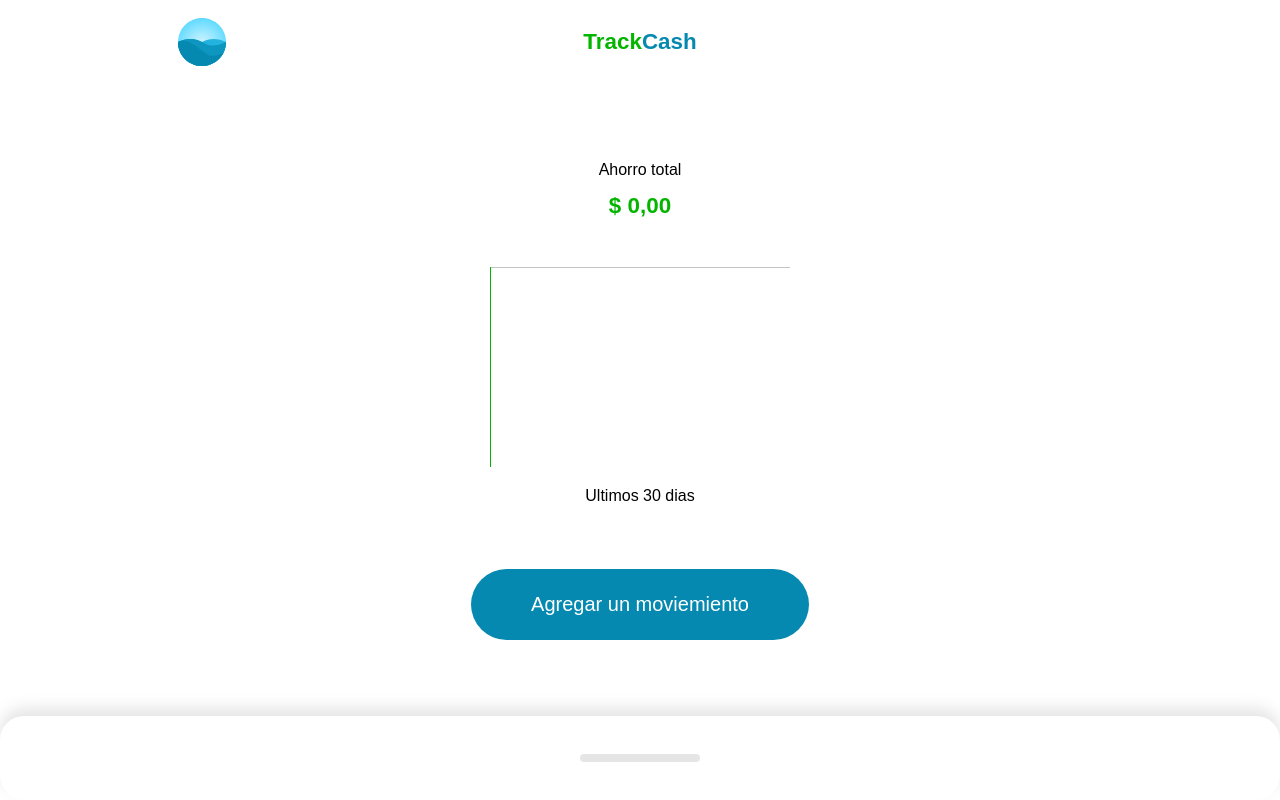
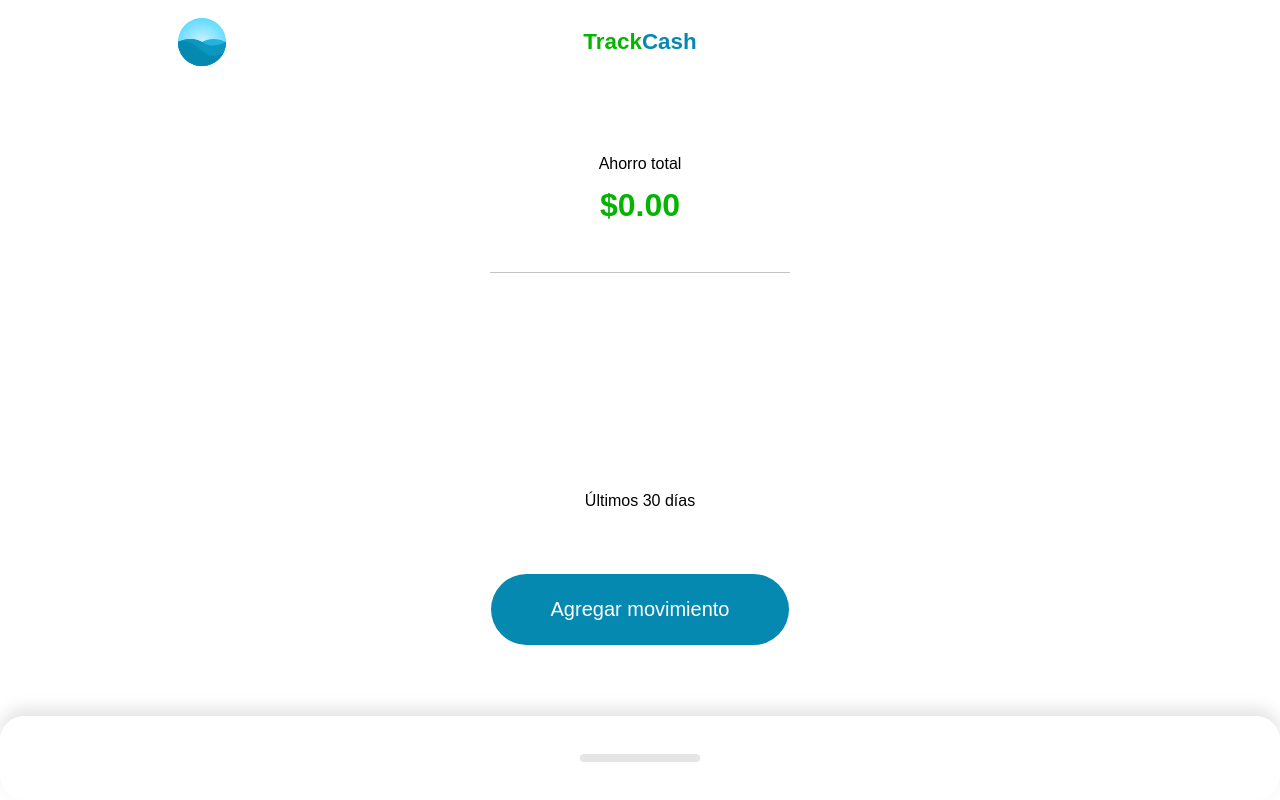
Before and after one commit to miguel9214/cashflow, a Vue app: page / in a window 1280 px wide. Built offline with nearby package versions, Linux system fonts and the light colour scheme.

Commit message:
proyecto terminado

```diff
--- a/src/App.vue
+++ b/src/App.vue
@@ -1,36 +1,29 @@
 <template>
   <Suspense>
     <template #default>
-  <div>
-    <Home/>
-  </div>
+      <Home />
     </template>
     <template #fallback>
-  <div>
       <SplashScreen />
-  </div>
     </template>
   </Suspense>
-
-
 </template>
 
 <script>
-import Home from './components/Home.vue'
 import SplashScreen from "./components/SplashScreen.vue";
 import { defineAsyncComponent } from "vue";
 
 export default {
   components: {
-
     SplashScreen,
-    Home: defineAsyncComponent(() => {
-      return new Promise((resolve)=>{
-        setTimeout(()=>{
-         resolve(import("./components/Home.vue"))
-        },2500);
+    Home: defineAsyncComponent(
+      () =>
+        new Promise((resolve) => {
+          setTimeout(() => {
+            resolve(import("./components/Home.vue"));
+          }, 2500);
         })
-    }),
+    ),
   },
 };
 </script>
@@ -43,6 +36,7 @@
   margin: 0;
   font-family: Arial, Helvetica, sans-serif;
 }
+
 * {
   --brand-green: #04b500;
   --brand-blue: #0689b0;
--- a/src/components/Action.vue
+++ b/src/components/Action.vue
@@ -1,19 +1,19 @@
 <template>
-  <button @click="showModal = true">Agregar un moviemiento</button>
+  <button @click="showModal = true">Agregar movimiento</button>
   <teleport to="#app">
     <Modal v-show="showModal" @close="showModal = false">
       <form @submit.prevent="submit">
         <div class="field">
-          <label>Titulo</label>
+          <label>Título</label>
           <input type="text" v-model="title" />
         </div>
         <div class="field">
           <label>Monto</label>
-          <input type="text" v-model="amount" />
+          <input type="number" v-model="amount" />
         </div>
         <div class="field">
-          <label>Descripcion</label>
-          <textarea row="4" type="text" v-model="descripcion"></textarea>
+          <label>Descripción</label>
+          <textarea rows="4" v-model="description"></textarea>
         </div>
         <div class="field">
           <label class="radio-label">
@@ -34,30 +34,30 @@
 </template>
 
 <script setup>
-import { ref, defineEmits} from "vue";
+import { ref, defineEmits } from "vue";
 import Modal from "./Modal.vue";
 
 const showModal = ref(false);
 const title = ref("");
 const amount = ref(0);
-const descripcion = ref("");
+const description = ref("");
 const movementType = ref("Ingreso");
 
 const emit = defineEmits(["create"]);
 
 const submit = () => {
   showModal.value = !showModal.value;
-  emit("create",{
-    title:title.value,
-    amount: movementType.value==="Ingreso"?amount.value:-amount.value,
-    descripcion:descripcion.value,
+  emit("create", {
+    title: title.value,
+    description: description.value,
+    amount: movementType.value === "Ingreso" ? amount.value : -amount.value,
     time: new Date(),
     id: new Date(),
   });
-  title.value="";
-  descripcion.value="";
-  amount.value=0;
-  movementType.value="Ingreso";
+  title.value = "";
+  description.value = "";
+  amount.value = 0;
+  movementType.value = "Ingreso";
 };
 </script>
 
--- a/src/components/Home.vue
+++ b/src/components/Home.vue
@@ -1,18 +1,17 @@
 <template>
-  <div>
   <Layout>
     <template #header>
-        <Header> </Header>
+      <Header></Header>
     </template>
     <template #resume>
       <Resume
-          :label="'Ahorro total'"
-          :totalLabel="totalLabel"
+        :total-label="'Ahorro total'"
+        :label="label"
+        :total-amount="totalAmount"
         :amount="amount"
-          :totalAmount="totalAmount"
       >
         <template #graphic>
-            <Graphic :amounts="amounts" />
+          <Graphic :amounts="amounts" @select="select" />
         </template>
         <template #action>
           <Action @create="create" />
@@ -20,86 +19,54 @@
       </Resume>
     </template>
     <template #movements>
-        <Movements :movements="movements" @remove="remove" />
+      <Movements
+        :movements="movements"
+        @remove="remove"
+      />
     </template>
   </Layout>
-  </div>
 </template>
+
 <script>
-import Layout from "@/components/Layout.vue";
-import Header from "@/components/Header.vue";
+import Layout from "./Layout.vue";
+import Header from "./Header.vue";
 import Resume from "./Resume/Index.vue";
 import Action from "./Action.vue";
 import Movements from "./Movements/Index.vue";
 import Graphic from "./Resume/Graphic.vue";
+
 export default {
   components: {
     Layout,
     Header,
     Resume,
-    Graphic,
     Action,
     Movements,
+    Graphic,
 },
   data() {
     return {
+      label: null,
       amount: null,
-      label: null,
-      amounts: [100, 200, 500, 200, -400, -600, -300, 0, 300, 500],
-      movements: [
-        // {
-        //   id: 1,
-        //   title: "Movimiento 1",
-        //   description: "Deposito de salario",
-        //   amount: 100,
-        //   time: new Date("14-12-2023"),
-        // },
-        // {
-        //   id: 2,
-        //   title: "Movimiento 2",
-        //   description: "Deposito de honorarios",
-        //   amount: 500,
-        //   time: new Date("14-12-2023"),
-        // },
-        // {
-        //   id: 3,
-        //   title: "Movimiento 3",
-        //   description: "Comida",
-        //   amount: -100,
-        //   time: new Date("14-12-2023"),
-        // },
-        // {
-        //   id: 4,
-        //   title: "Movimiento 4",
-        //   description: "Colegiatura",
-        //   amount: -200,
-        //   time: new Date("14-12-2023"),
-        // },
-        // {
-        //   id: 5,
-        //   title: "Movimiento 5",
-        //   description: "Reparación equipo",
-        //   amount: 100,
-        //   time: new Date("14-12-2023"),
-        // },
-      ],
+      movements: [],
     };
   },
   computed: {
     amounts() {
       const lastDays = this.movements
-        .filter((m) => {
+        .filter(m => {
           const today = new Date();
           const oldDate = today.setDate(today.getDate() - 30);
+
           return m.time > oldDate;
         })
-        .map((m) => m.amount);
+        .map(m => m.amount);
 
       return lastDays.map((m, i) => {
-        const lastMovements = lastDays.slice(0, i);
+        const lastMovements = lastDays.slice(0, i + 1);
 
         return lastMovements.reduce((suma, movement) => {
-          return suma + movement;
+          return suma + movement
         }, 0);
       });
     },
@@ -112,29 +79,30 @@
   mounted() {
     const movements = JSON.parse(localStorage.getItem("movements"));
     console.log(movements);
+
     if (Array.isArray(movements)) {
       this.movements = movements.map(m => {
         return { ...m, time: new Date(m.time) };
       });
     }
-
-
   },
-
   methods: {
     create(movement) {
       this.movements.push(movement);
       this.save();
     },
     remove(id) {
-      const index = this.movements.findIndex((m) => m.id === id);
+      const index = this.movements.findIndex(m => m.id === id);
       this.movements.splice(index, 1);
       this.save();
     },
-    save(){
-      localStorage.setItem("movements",JSON.stringify(this.movements));
+    save() {
+      localStorage.setItem("movements", JSON.stringify(this.movements));
+    },
+    select(el) {
+      console.log(el);
+      this.amount = el;
     }
-  },
+  }
 };
 </script>
-<style lang=""></style>
--- a/src/components/Modal.vue
+++ b/src/components/Modal.vue
@@ -2,7 +2,7 @@
   <div class="modal">
     <div class="head">
       <p>Nuevo movimiento</p>
-            <img @click="close" src="@/assets/eliminar.svg" alt="cerrar" />
+      <img @click="close" src="@/assets/cerrar.svg" alt="cerrar" />
     </div>
     <div class="body">
       <slot></slot>
@@ -11,7 +11,7 @@
 </template>
 
 <script setup>
-import { defineEmits } from 'vue';
+import { defineEmits } from "vue";
 
 const emit = defineEmits(["close"]);
 
--- /dev/null
+++ b/src/components/Movements/Movement.vue
@@ -0,0 +1,101 @@
+<template>
+    <div class="movement">
+      <div class="content">
+        <h4>{{ title }}</h4>
+        <p>{{ description }}</p>
+      </div>
+      <div class="action">
+        <img src="@/assets/eliminar.svg" alt="borrar" @click="remove" />
+        <p
+          :class="{
+            red: isNegative,
+            green: !isNegative,
+          }"
+        >
+          {{ amountCurrency }}
+        </p>
+      </div>
+    </div>
+  </template>
+
+  <script setup>
+  import { toRefs, defineProps, defineEmits, computed } from "vue";
+
+  const currencyFormatter = new Intl.NumberFormat("es-MX", {
+    style: "currency",
+    currency: "MXN",
+  });
+
+  const props = defineProps({
+    id: {
+      type: Number,
+    },
+    title: {
+      type: String,
+    },
+    description: {
+      type: String,
+    },
+    amount: {
+      type: Number,
+    },
+  });
+
+  const { id, title, description, amount } = toRefs(props);
+
+  const amountCurrency = computed(() => currencyFormatter.format(amount.value));
+
+  const isNegative = computed(() => amount.value < 0);
+
+  const emit = defineEmits(["remove"]);
+
+  const remove = () => {
+    emit("remove", id.value);
+  };
+  </script>
+
+  <style scoped>
+  .movement {
+    display: flex;
+    justify-content: space-between;
+    align-items: center;
+    width: 100%;
+    padding: 16px;
+    background-color: #e6f9ff;
+    border-radius: 8px;
+    box-sizing: border-box;
+  }
+
+  .movement .content {
+    width: 100%;
+  }
+
+  .movement .action {
+    display: flex;
+    justify-content: space-between;
+    align-items: flex-end;
+    flex-direction: column;
+  }
+
+  h4,
+  p {
+    margin: 0;
+    padding: 0;
+  }
+
+  h4 {
+    margin-bottom: 8px;
+  }
+
+  .movement .action img {
+    margin-bottom: 16px;
+  }
+
+  .red {
+    color: red;
+  }
+
+  .green {
+    color: green;
+  }
+  </style>
--- a/src/components/Movements/Movements.vue
+++ /dev/null
@@ -1,96 +0,0 @@
-<template>
-    <div class="movement">
-        <div class="content">
-            <h4>{{ title }}</h4>
-            <p>{{ description }}</p>
-        </div>
-        <div class="action">
-            <img src="@/assets/eliminar.svg" alt="borrar" @click="remove">
-            <p :class="{'red':isNegative,'green':!isNegative}">{{ amountCurrency }}</p>
-        </div>
-    </div>
-</template>
-
-<script setup>
-import { toRefs, defineProps, defineEmits, computed } from 'vue';
-
-const currencyFormatter = new Intl.NumberFormat("es-CO", {
-    style: "currency",
-    currency: "COP"
-});
-const isNegative =computed(()=>amount.value<0);
-
-const props = defineProps({
-    id: {
-        type: Number,
-    },
-    title: {
-        type: String,
-    },
-    description: {
-        type: String,
-    },
-    amount: {
-        type: Number,
-    }
-});
-const { id,title,description,amount } = toRefs(props);
-
-const emit = defineEmits(["remove"]);
-
-const amountCurrency = computed(()=>currencyFormatter.format(amount.value));
-
-
-
-const remove = (id)=>{
-    emit("remove",id.value)
-}
-
-</script>
-
-<style scoped>
-.movement {
-  display: flex;
-  justify-content: space-between;
-  align-items: center;
-  width: 100%;
-  padding: 16px;
-  background-color: #e6f9ff;
-  border-radius: 8px;
-  box-sizing: border-box;
-}
-
-.movement .content {
-  width: 100%;
-}
-
-.movement .action {
-  display: flex;
-  justify-content: space-between;
-  align-items: flex-end;
-  flex-direction: column;
-}
-
-h4,
-p {
-  margin: 0;
-  padding: 0;
-}
-
-h4 {
-  margin-bottom: 8px;
-}
-
-.movement .action img {
-  margin-bottom: 16px;
-
-}
-
-.red {
-    color: red;
-}
-
-.green {
-    color: green;
-}
-</style>
--- a/src/components/Resume/Graphic.vue
+++ b/src/components/Resume/Graphic.vue
@@ -1,10 +1,11 @@
 <template>
   <div>
-    <svg viewBox="0 0 300 200"
+      <svg
           @touchstart="tap"
           @touchmove="tap"
-    @touchend="untap">
-
+          @touchend="untap"
+          viewBox="0 0 300 200"
+      >
           <line
               stroke="#c4c4c4"
               stroke-width="2"
@@ -13,15 +14,14 @@
               x2="300"
               :y2="zero"
           />
-
           <polyline
               fill="none"
               stroke="#0689B0"
               stroke-width="2"
               :points="points"
           />
-
           <line
+              v-show="showPointer"
               stroke="#04b500"
               stroke-width="2"
               :x1="pointer"
@@ -30,61 +30,66 @@
               y2="200"
           />
       </svg>
-    <p>Ultimos 30 dias</p>
+      <p>Últimos 30 días</p>
   </div>
 </template>
 
 <script setup>
-
-import {ref,toRefs,defineProps,computed} from 'vue';
+import { ref, toRefs, defineProps, defineEmits, computed, watch } from 'vue';
 
 const props = defineProps({
-  amounts:{
-    type:Array,
-    default:()=>[],
+  amounts: {
+      type: Array,
+      default: () => [],
   }
 });
 
-const {amounts} = toRefs(props);
+const { amounts } = toRefs(props);
 
-const amountToPixels = (amount)=>{
-  const min =Math.min(...amounts.value);
-  const max =Math.min(...amounts.value);
+const amountToPixels = (amount) => {
+  const min = Math.min(...amounts.value);
+  const max = Math.max(...amounts.value);
 
-  const amountAbs =amount +Math.abs(min);
-  const minmax =Math.abs(max) +Math.abs(min);
+  const amountAbs = amount + Math.abs(min);
+  const minmax = Math.abs(max) + Math.abs(min);
 
-  return 200-((amountAbs*100)/minmax)*2;
+  return 200 - ((amountAbs * 100) / minmax) * 2;
 }
 
-const zero = computed(()=>{
+const zero = computed(() => {
   return amountToPixels(0);
 });
 
-const points = computed(()=>{
-  const total= amounts.value.length;
-  return amounts.value.reduce((points,amount,i)=>{
-    const x= (300/total)*(i+1);
-    const y=amountToPixels(amount);
+const points = computed(() => {
+  const total = amounts.value.length;
+  return amounts.value.reduce((points, amount, i) => {
+      const x = (300 / total) * (i + 1);
+      const y = amountToPixels(amount);
       return `${points} ${x},${y}`;
-
-  },"0,100");
+  }, `0, ${amountToPixels(amounts.value.length ? amounts.value[0] : 0)}`);
 });
 
-const showPointer =ref(false);
+const showPointer = ref(false);
 const pointer = ref(0);
 
-const tap = ({target,touches})=>{
-  showPointer.value=true;
+const emit = defineEmits(["select"]);
+
+watch(pointer, (value) => {
+  const index = Math.ceil((value / (300 / amounts.value.length)));
+  if (index < 0 || index > amounts.value.length) return;
+  emit("select", amounts.value[index - 1]);
+});
+
+const tap = ({ target, touches }) => {
+  showPointer.value = true;
   const elementWidth = target.getBoundingClientRect().width;
-  const elementX =target.getBoundingClientRect().x;
-  const touchX =touches[0].clientX;
-  pointer.value=((touchX-elementX)*300/elementWidth);
+  const elementX = target.getBoundingClientRect().x;
+  const touchX = touches[0].clientX;
+  pointer.value = ((touchX - elementX) * 300) / elementWidth;
 }
 
-
-const untap=()=>{
-  showPointer.value=false;
+const untap = () => {
+  showPointer.value = false;
 }
 </script>
 
--- a/src/components/Resume/Index.vue
+++ b/src/components/Resume/Index.vue
@@ -3,63 +3,51 @@
     <p>{{ labelVisual }}</p>
     <h1>{{ amountCurrency }}</h1>
     <div class="graphic">
-      <slot name="graphic">
-
-      </slot>
+      <slot name="graphic"></slot>
     </div>
-
     <div class="action">
       <slot name="action"></slot>
-
     </div>
   </main>
 </template>
+
 <script>
-
-const currencyFormatter = new Intl.NumberFormat("es-CO", {
-    style: "currency",
-    currency: "COP"
+const currencyFormatter = new Intl.NumberFormat("es-MX", {
+  style: "currency",
+  currency: "MXN",
 });
-
-
 
 export default {
   props: {
+    totalLabel: {
+      type: String,
+    },
     label: {
       type: String,
-      default:null,
+      default: null,
     },
-    totalLabel:{
-        type:String,
-
+    totalAmount: {
+      type: Number,
     },
     amount: {
       type: Number,
-      default:null,
+      default: null,
     },
-    totalAmount:{
-        type:Number,
-
+  },
+  computed: {
+    labelVisual() {
+      return this.label !== null ? this.label : this.totalLabel;
     },
-
-  },
-
-  computed:{
-    amountVisual(){
-        return this.amount !== null ? this.amount : this.totalAmount;
-
+    amountVisual() {
+      return this.amount !== null ? this.amount : this.totalAmount;
     },
-    labelVisual(){
-         return this.label !== null ? this.label : this.totalLabel;
-
-    },amountCurrency(){
+    amountCurrency() {
       return currencyFormatter.format(this.amountVisual);
-    }
-
-
+    },
   },
 };
 </script>
+
 <style scoped>
 main {
   display: flex;
@@ -68,15 +56,18 @@
   flex-direction: column;
   width: 100%;
 }
+
 h1,
 p {
   margin: 0;
   text-align: center;
 }
+
 h1 {
   margin-top: 14px;
   color: var(--brand-green);
 }
+
 .graphic {
   display: flex;
   justify-content: center;
```
Also changed, not shown: src/components/Header.vue (+15 -18 lines), src/components/Layout.vue (+10 -6 lines), src/components/Movements/Index.vue (+7 -7 lines), src/components/SplashScreen.vue (+5 -6 lines). Lines whose indentation alone changed are shown as unchanged.
